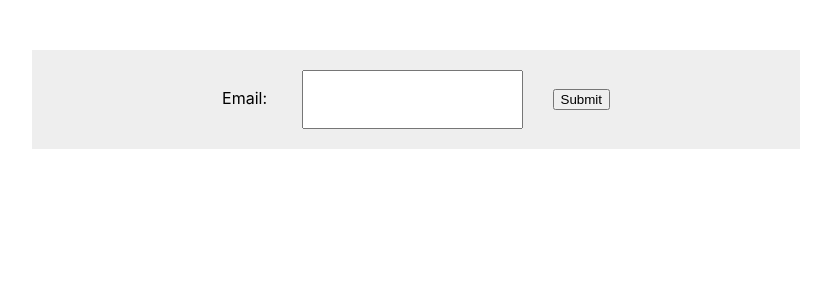
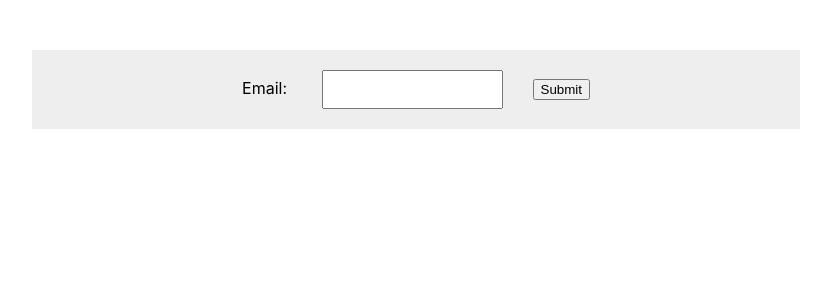
Before and after one commit to ThongDo-git/git, a React (Create React App) app: page / in a window 1280 px wide. Shown: the top 300 px of the page, without its empty margins (224-1055 px from the left). Built offline with nearby package versions, Linux system fonts and the light colour scheme.

Commit message:
id email and style it

```diff
--- a/src/App.js
+++ b/src/App.js
@@ -24,7 +24,7 @@ class App extends React.Component {
       <div className="App">
         <form onSubmit={this.handleSubmit}>
           <label htmlFor='email'>Email: </label>
-          <input type='text' value={this.state.email} onChange={this.handleChange} />
+          <input id='email' type='text' value={this.state.email} onChange={this.handleChange} />
           <input type='submit' value='Submit' />
         </form>
       </div>
--- a/src/index.css
+++ b/src/index.css
@@ -24,6 +24,10 @@ form {
   margin-top: 50px;
 }
 
+#email {
+  margin: 0 30px;
+  padding: 10px 0;
+}
 input[type='text'] {
   padding: 20px;
   margin: 0 30px;
```
